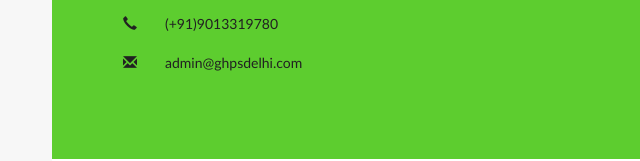
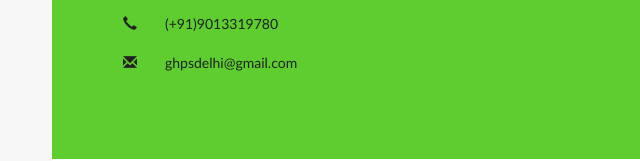
Before and after one commit to neeraj1892/ghps, a plain HTML site: page public/index.html in a window 1280 px wide. Shown: the part 4024-4185 px from the top of the page, 588-1228 px from the left. Drawn offline with Linux system fonts and the light colour scheme; files whose address does not match are found by name.

Commit message:
Email change GHPs

```diff
--- a/public/index.html
+++ b/public/index.html
@@ -508,7 +508,7 @@ function showpics() {
 				<h4>Address</h4>
 				<p><span class="glyphicon glyphicon-map-marker" aria-hidden="true"></span>E-67, Street No.- 10, Brahmpuri, Delhi-110053</p>
 				<p><span class="glyphicon glyphicon-earphone" aria-hidden="true"></span>(+91)9013319780 </p>
-				<p><span class="glyphicon glyphicon-envelope" aria-hidden="true"></span><a href="mailto:ghpsdelhi@gmail.com">admin@ghpsdelhi.com</a></p>
+				<p><span class="glyphicon glyphicon-envelope" aria-hidden="true"></span><a href="mailto:ghpsdelhi@gmail.com">ghpsdelhi@gmail.com</a></p>
 			</div>
 
 			<div class="clearfix"> </div>
```
